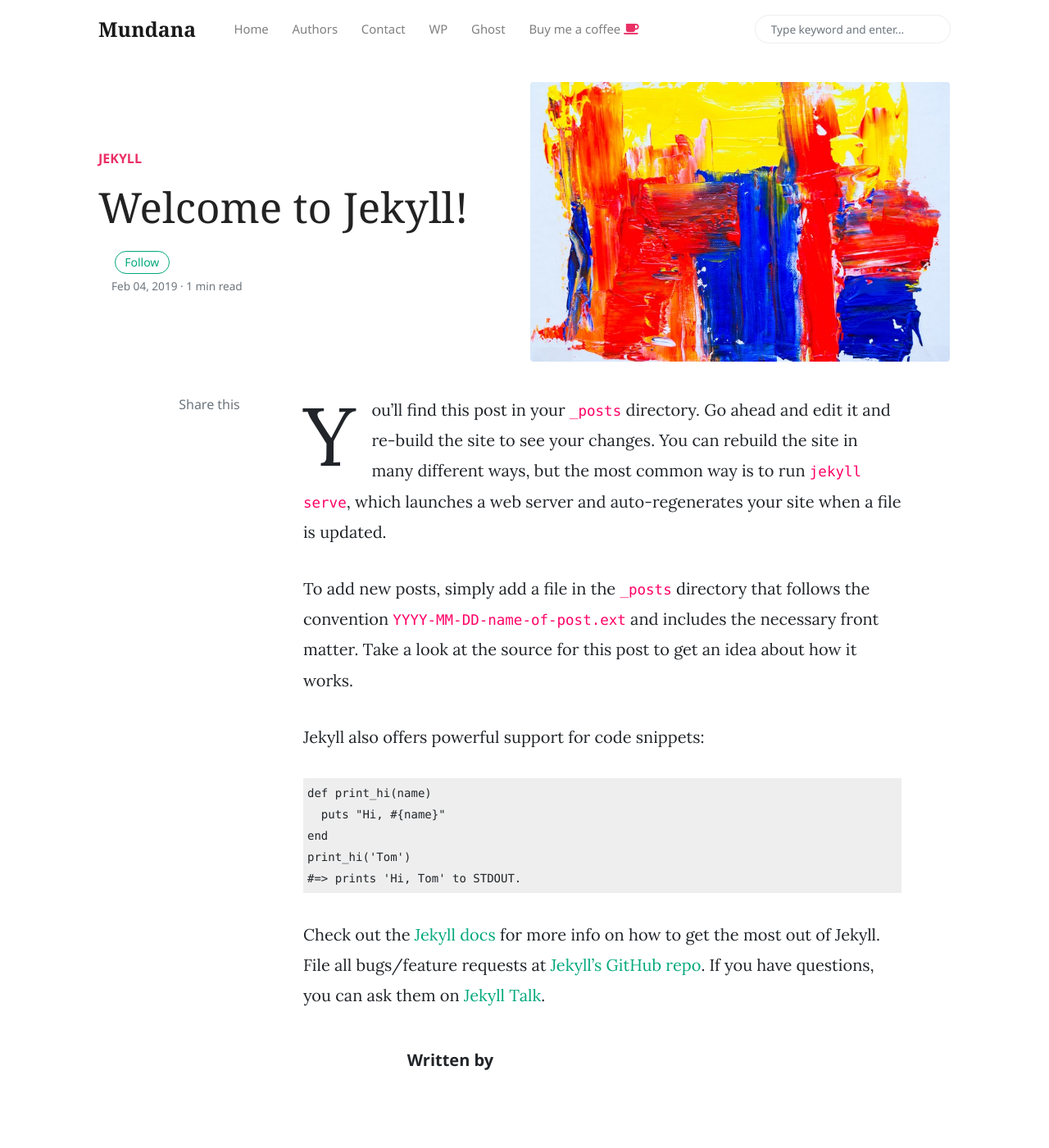
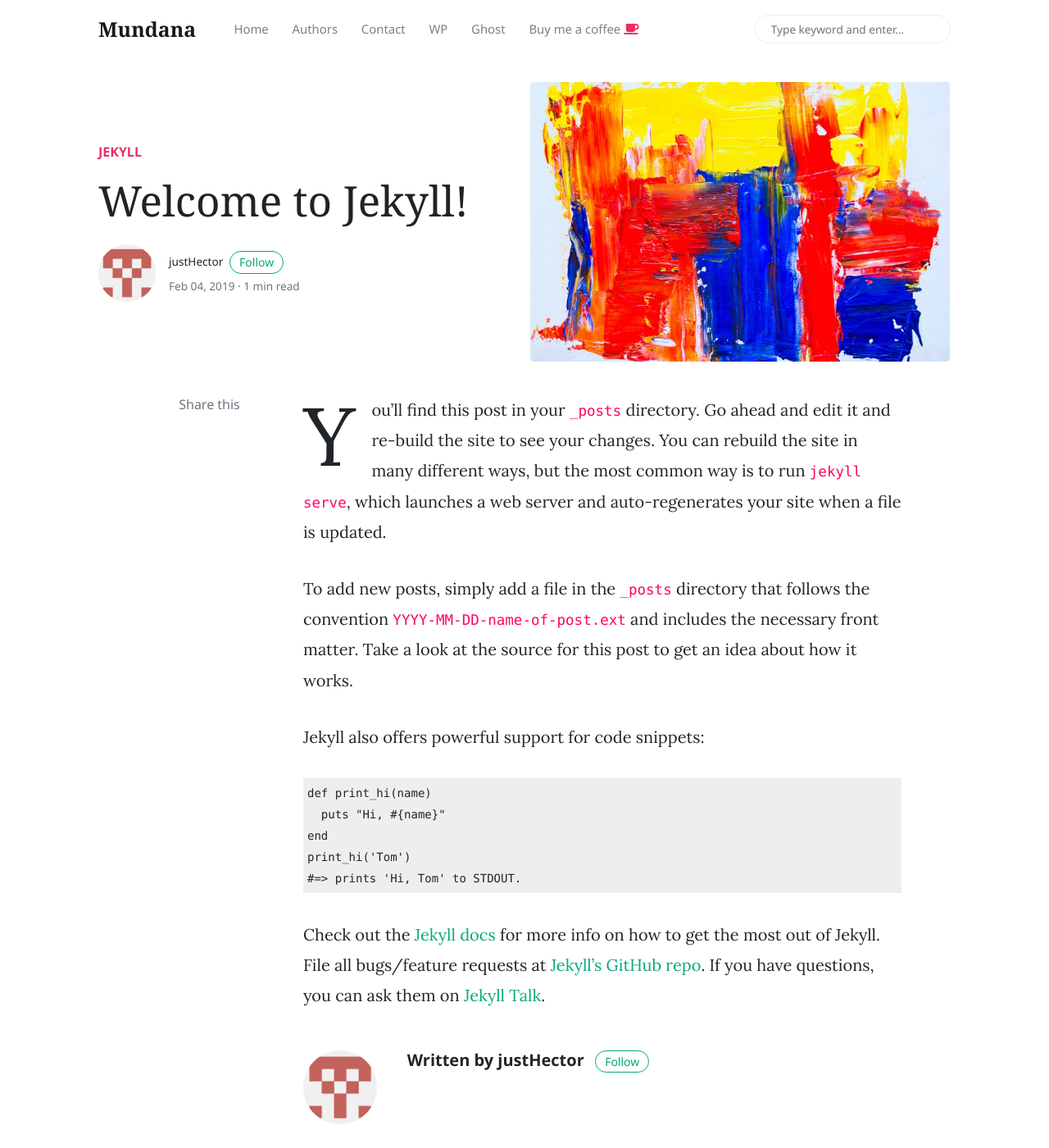
Before and after one commit to creaTIP-soluciones/SHNL, a Jekyll site: the page built from _posts/2019-02-04-welcome-to-jekyll.markdown, in a window 1280 px wide and 1400 px high. Shown: the whole window at 82% size. Built offline with Jekyll 4.4.1, drawn with Linux system fonts in a browser that asks for light colours; nearby versions of some CDN libraries; comment, search, counter and statistics services are not loaded.

Commit message:
mh-author

```diff
--- a/_config.yml
+++ b/_config.yml
@@ -19,10 +19,10 @@ plugins:
   - jekyll-seo-tag
 
 authors:
-    Hector:
+    hector:
       name:           justHector
       site:           https://justhector.github.io
-      #avatar:
+      avatar:        /assets/images/mh-author.png
       #bio:
       #email:
       twitter:        https://twitter.com/_justHector
@@ -36,8 +36,8 @@ defaults:
       path: "_posts"
     values:
       layout: post
-      author: sal
-      avatar: /assets/images/avatar1.jpg
+      author: hector
+      avatar: /assets/images/mh-author.png
 
   # all pages
   - scope:
```
Also changed, not shown: assets/images/mh-author.png (added).
